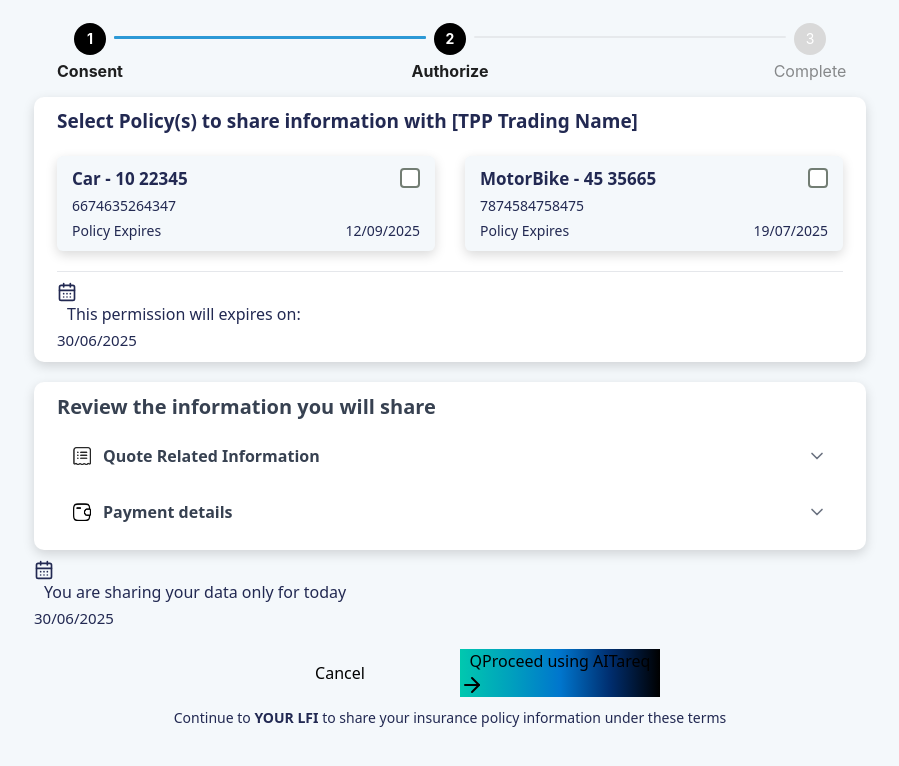
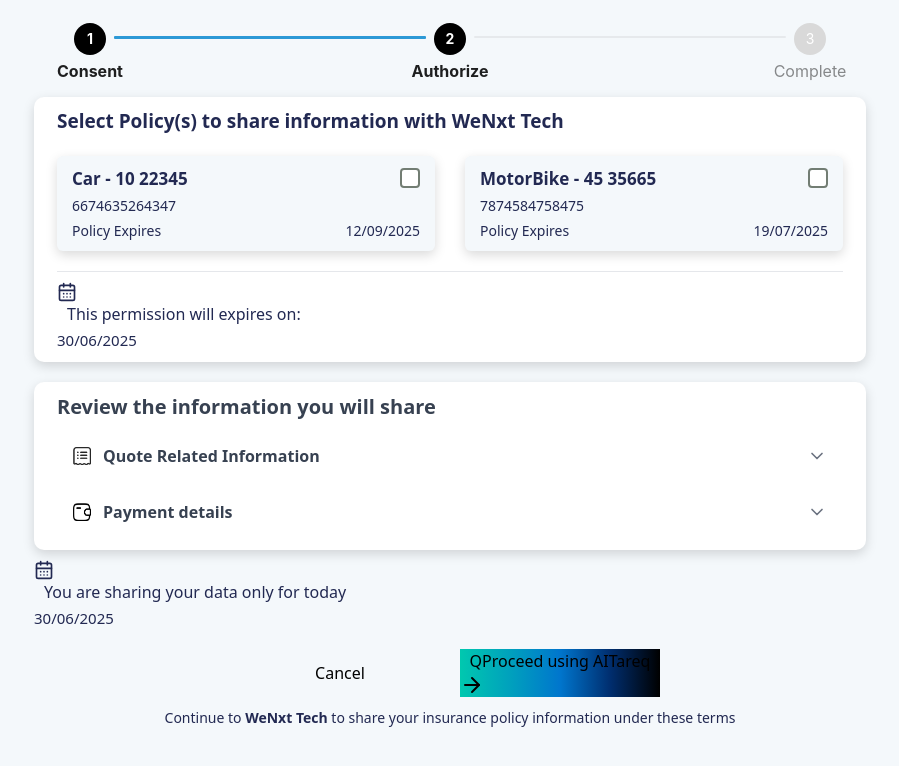
Before and after one commit to timothy-wenxt/aggregrator, a React (Vite) app: page /wrapperPage in a window 1280 px wide. Shown: the top 766 px of the page, without its empty margins (190-1089 px from the left). Built offline with nearby package versions, Linux system fonts and the light colour scheme.

Commit message:
constant change

```diff
--- a/src/pages/loginScreen/LoginScreen.jsx
+++ b/src/pages/loginScreen/LoginScreen.jsx
@@ -9,6 +9,8 @@
 
   return (
     <div className="redirect-container">
+      <Button className='summary-btn' onClick={() => navigate('/planDetails')} variant='contained'>Summary</Button>
+      <>
         <Typography style={{ fontSize: "15px", color: "white", fontWeight: "normal" }}>AGGREGATOR LOGIN</Typography>
         <TextField
           className='text'
@@ -40,10 +42,8 @@
         <Button
           onClick={() => navigate('/wrapperPage')}
           variant='contained' size='small' className='loginbtn' style={{ backgroundColor: "#00C8AF" }}>LOGIN</Button>
+      </>
     </div>
-
-
-
   )
 }
 
--- a/src/pages/loginScreen/LoginScreen.scss
+++ b/src/pages/loginScreen/LoginScreen.scss
@@ -37,6 +37,10 @@
   font-weight: bold !important;
 }
 
+.summary-btn{
+  background-color: green !important;
+}
+
 /* Add responsiveness to button and input fields */
 @media (max-width: 768px) {
   .redirect-container {
--- a/src/pages/planDetails/PlanDetails.jsx
+++ b/src/pages/planDetails/PlanDetails.jsx
@@ -1,14 +1,24 @@
-import React from 'react'
+import React, { useEffect, useState } from 'react'
 import PlanList from './PlanList'
 import AccordionBlock from '../../components/accordionBlock/AccordionBlock'
 import { accordionDataPlanDetails } from '../wrapperPage/constants'
 import AITareqButton from '../../components/AITareqButton/AITareqButton'
 import CancelButton from '../../components/cancelButton/CancelButton'
 import { useNavigate } from 'react-router-dom'
+import LoadingScreen from '../../components/loadingScreen/LoadingScreen'
 import './PlanDetails.scss'
 
 const PlanDetails = () => {
     const navigate = useNavigate();
+    const [loader, setLoader] = useState(true);
+
+    useEffect(() => {
+        const timer = setTimeout(() => setLoader(false), 1000); // 2 seconds delay
+        return () => clearTimeout(timer);
+    }, []);
+
+    if (loader) return <LoadingScreen />;
+
     return (
         <div className='plan_details_wrapper'>
             <div className='plan_details'>
@@ -20,7 +30,7 @@
                 </div>
             </div>
             <div className='btn_container_plan_details'>
-                <CancelButton onClick={() => navigate('/wrapperPage')} />
+                <CancelButton onClick={() => navigate('/login')} />
                 <AITareqButton
                     onClick={() => navigate('/consent')}
                 />
--- a/src/pages/planDetails/PlanList.jsx
+++ b/src/pages/planDetails/PlanList.jsx
@@ -1,10 +1,11 @@
 import React from 'react'
+import { companyName } from '../wrapperPage/constants'
 
 const PlanList = () => {
     return (
         <div className="details_container">
             <div className="header">
-                <div className="selected_lfi">[SELECTED LFI]</div>
+                <div className="selected_lfi">{companyName}</div>
                 <div className="premium_info">
                     <div className="premium_label">Total Premium</div>
                     <div className="premium_value">AED 735</div>
--- a/src/pages/wrapperPage/constants.js
+++ b/src/pages/wrapperPage/constants.js
@@ -135,3 +135,7 @@
         expiryDate: '24/06/2020'
     }
 ];
+
+export const companyName = 'WeNxt Tech'
+
+export const customCol = 'WeNxt Tech'
--- a/src/pages/wrapperPage/stepper2/SelectPolicy.jsx
+++ b/src/pages/wrapperPage/stepper2/SelectPolicy.jsx
@@ -1,12 +1,12 @@
 import { Checkbox } from 'antd'
 import { CalendarDays } from 'lucide-react'
 import React from 'react'
-import { selectPolicy } from '../constants'
+import { companyName, selectPolicy } from '../constants'
 
 const SelectPolicy = () => {
     return (
         <>
-            <p className='title_text'>Select Policy(s) to share information with [TPP Trading Name]</p>
+            <p className='title_text'>Select Policy(s) to share information with {companyName}</p>
             <div className='card_structure'>
                 {selectPolicy?.map((item, index) => (
                     <div className='policy_cards' key={index}>
--- a/src/pages/wrapperPage/stepper2/Stepper2.jsx
+++ b/src/pages/wrapperPage/stepper2/Stepper2.jsx
@@ -5,6 +5,7 @@
 import AITareqButton from '../../../components/AITareqButton/AITareqButton'
 import CancelButton from '../../../components/cancelButton/CancelButton'
 import { useNavigate } from 'react-router-dom'
+import { customCol } from '../constants'
 
 const Stepper2 = () => {
     const navigate = useNavigate();
@@ -25,11 +26,11 @@
             </div>
             <div className='btn_container_s2'>
                 <div className='main-btns'>
-                    <CancelButton onClick={() => navigate('/login')}/>
-                    <AITareqButton onClick={() => navigate('/planDetails')} />
+                    <CancelButton onClick={() => navigate('/login')} />
+                    <AITareqButton />
                 </div>
                 <p className='footer_text'>Continue to
-                    <span> YOUR LFI </span>
+                    <span> {customCol} </span>
                     to share your insurance policy information under these terms</p>
             </div>
         </>
```
Lines whose indentation alone changed are shown as unchanged.
